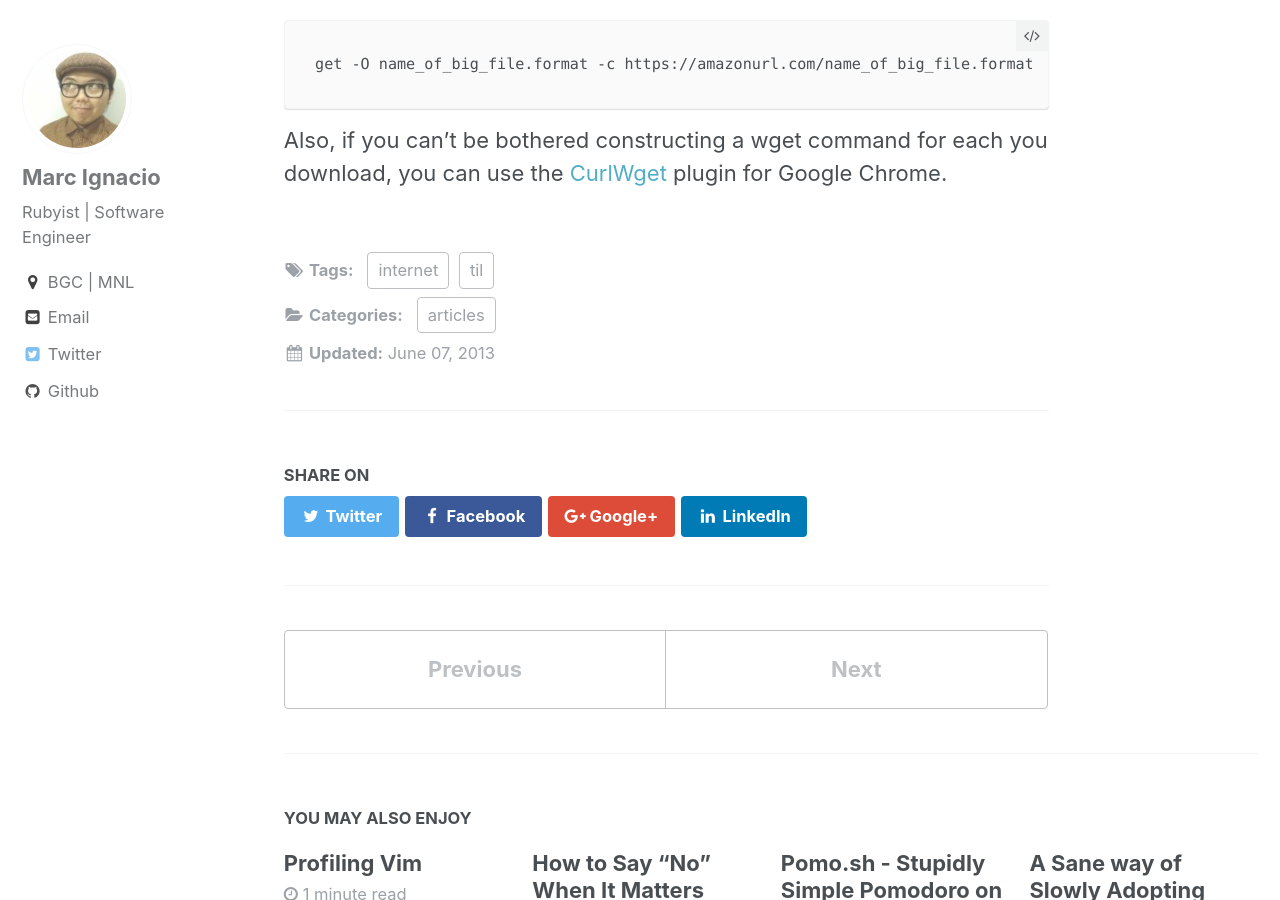
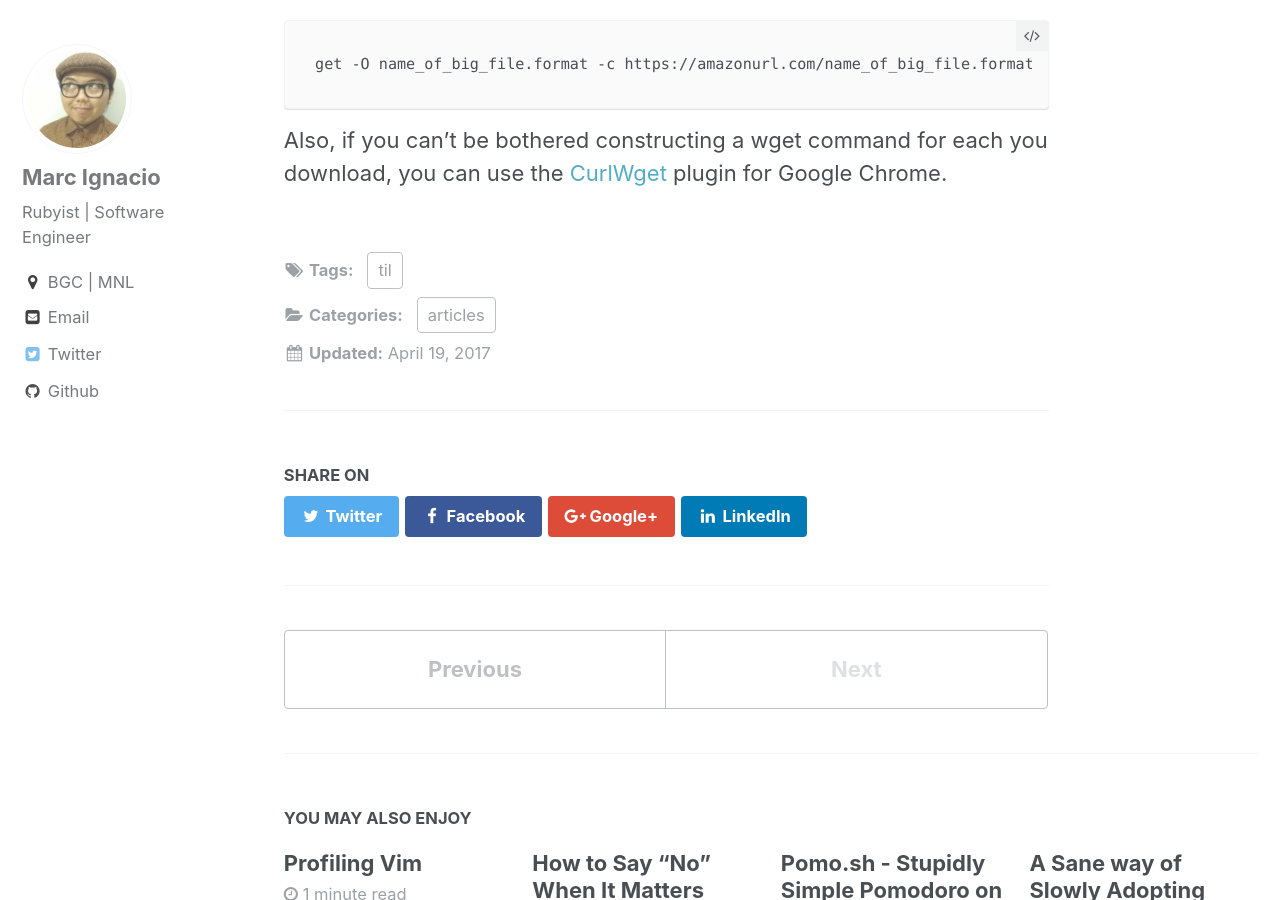
Before and after one commit to padi/padi.github.io, a Jekyll site: the page built from _posts/til/2017-04-19-wget.md, in a window 1280 px wide and 900 px high, scrolled down 376 px. Built offline with Jekyll 4.4.1, drawn with Linux system fonts in a browser that asks for light colours.

Commit message:
Changes latest post to proper date and tags

```diff
--- a/_posts/til/2017-04-19-wget.md
+++ b/_posts/til/2017-04-19-wget.md
@@ -1,9 +1,9 @@
 ---
 layout: single
 title: Download files from flaky websites using wget
-tags: [til, internet]
+tags: [til]
 status: publish
-date:   2013-06-07 23:59:13 +0800
+date:   2017-04-19 10:02:14 +0800
 type: post
 category: articles
 published: true
```
